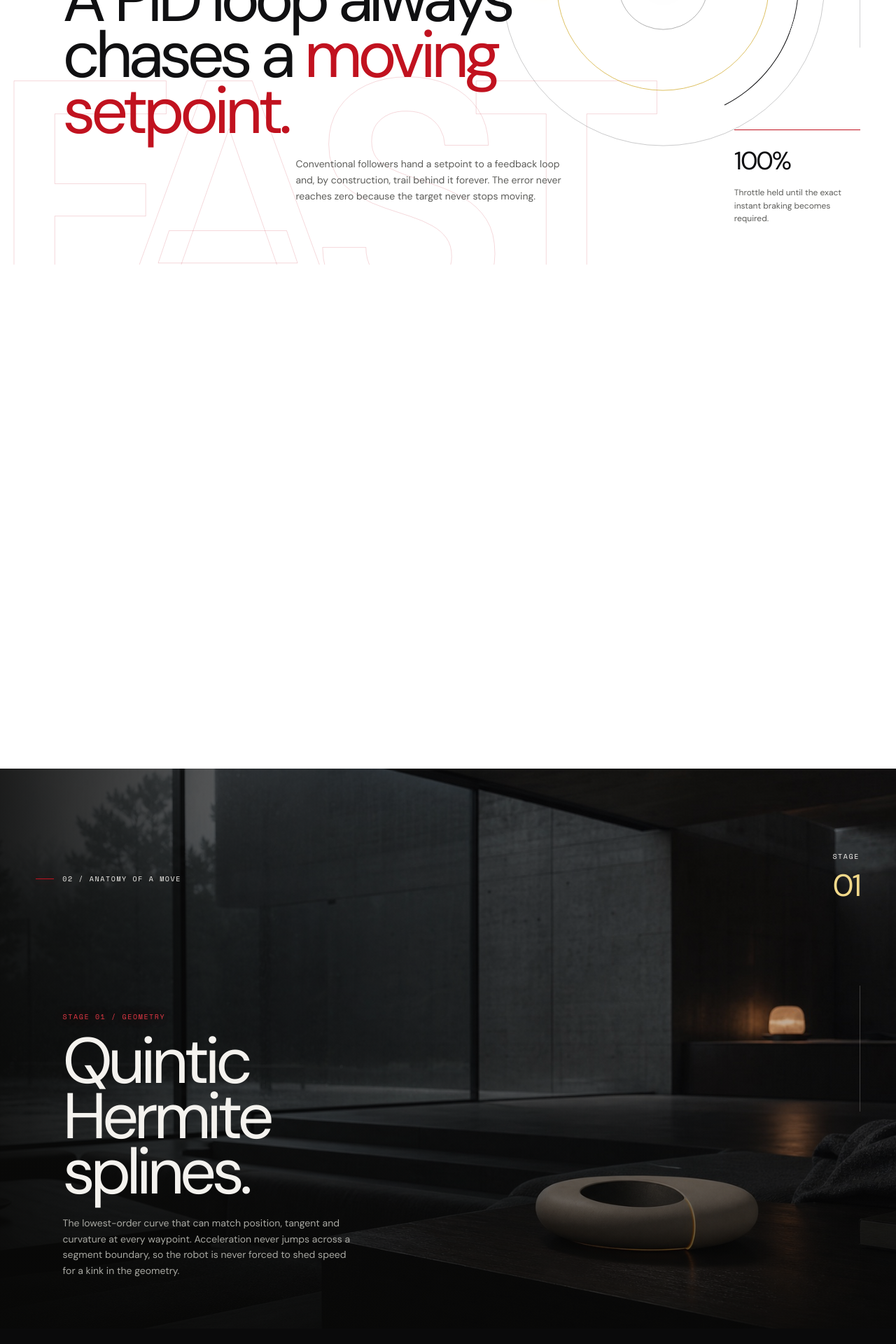
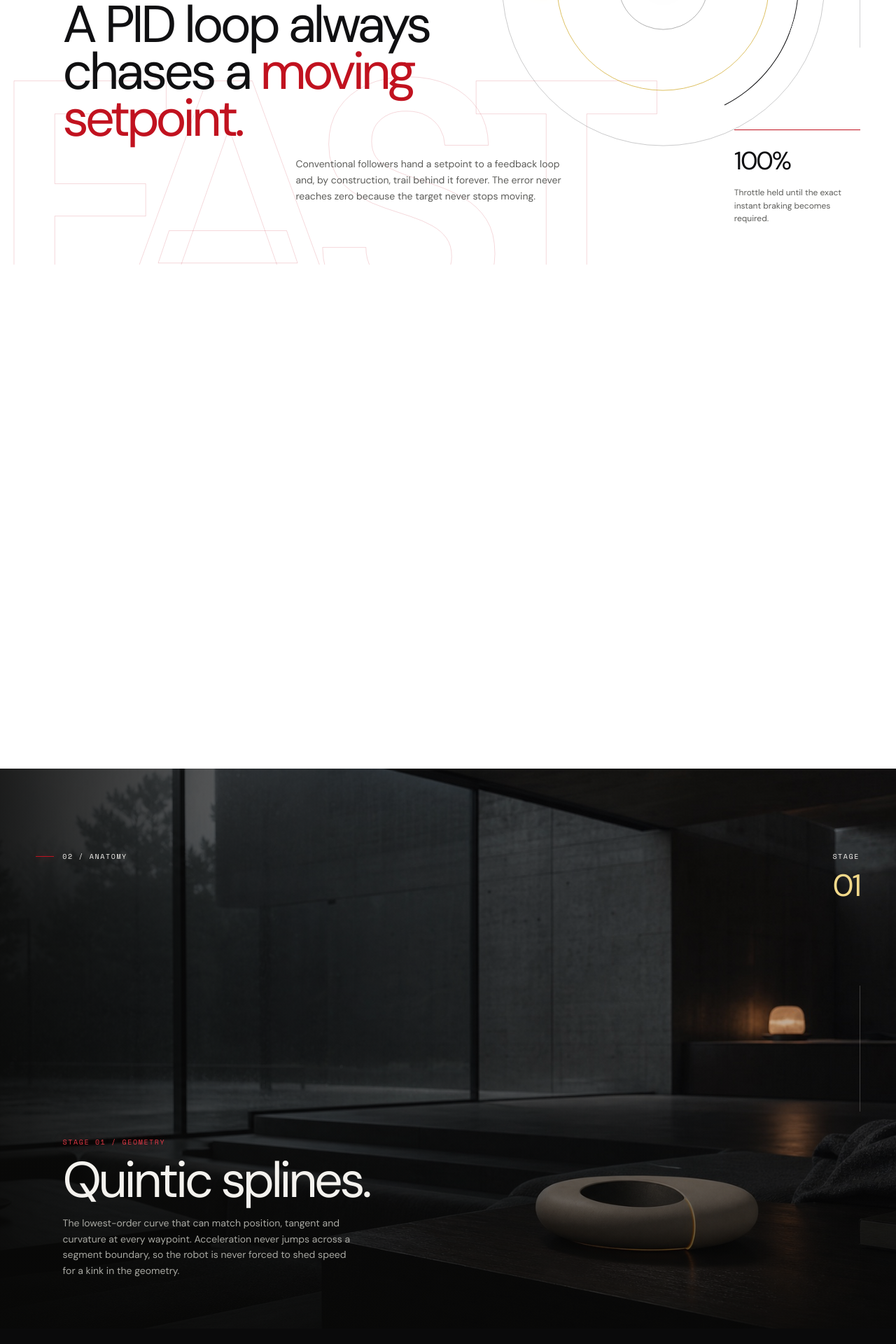
Before and after one commit to CleatsPL/CleatsPLDocs, a React (Vite) app: page / in a window 1280 px wide. Shown: the part 1274-3194 px from the top of the page at 70% size. Built offline with nearby package versions, Linux system fonts and the light colour scheme.

Commit message:
Fix header/copy overlap: shorten headings, replace fixed-height stage blocks with top-anchored flex
Co-authored-by: arena-agent <297053741+arena-agent@users.noreply.github.com>

```diff
--- a/src/components/Field.jsx
+++ b/src/components/Field.jsx
@@ -100,9 +100,9 @@ export default function Field() {
       </div>
       <div className="field-copy reveal">
         <div className="section-tag mono" style={{ justifyContent: 'center' }}>
-          05 / The control field
+          05 / Control field
         </div>
-        <h2>The field it actually solves.</h2>
+        <h2>The field it solves.</h2>
         <p>Every loop: project onto the spline, read the directional acceleration limit, command the maximum the tires will hold.</p>
       </div>
     </section>
--- a/src/components/Kinetic.jsx
+++ b/src/components/Kinetic.jsx
@@ -3,7 +3,7 @@ export default function Kinetic() {
     <section className="kinetic" id="language">
       <div className="kinetic-stage">
         <div className="kinetic-meta">
-          <div className="section-tag mono">09 / The whole loop, three words</div>
+          <div className="section-tag mono">09 / The loop</div>
           <span className="mono">Project / Solve / Commit</span>
         </div>
         <div className="kinetic-words" aria-label="Project. Solve. Commit.">
--- a/src/components/Lab.jsx
+++ b/src/components/Lab.jsx
@@ -20,7 +20,7 @@ export default function Lab() {
           </div>
           <div className="lab-card-content">
             <div className="lab-copy">
-              <h3>Quintic Hermite splines.</h3>
+              <h3>Quintic splines.</h3>
               <p>The lowest-order curve that matches position, tangent and curvature at every waypoint — so acceleration never jumps at a boundary and no speed is shed for a kink in the route.</p>
             </div>
             <div className="lab-visual">
@@ -74,7 +74,7 @@ export default function Lab() {
           </div>
           <div className="lab-card-content">
             <div className="lab-copy">
-              <h3>Arcs, not straight lines.</h3>
+              <h3>True arcs.</h3>
               <p>Odometry is integrated along true arcs of motion rather than straight-line approximations, filtered with outlier rejection so one bad encoder read never corrupts the estimate.</p>
             </div>
             <div className="lab-visual">
--- a/src/components/Metrics.jsx
+++ b/src/components/Metrics.jsx
@@ -7,7 +7,7 @@ export default function Metrics() {
       </div>
       <div className="metrics-grid">
         <article className="metric">
-          <small>Lookahead distance to tune</small>
+          <small>Lookahead to tune</small>
           <div className="metric-value">
             <span data-count="0">0</span>
           </div>
@@ -15,7 +15,7 @@ export default function Metrics() {
           <i className="metric-orbit" aria-hidden="true" />
         </article>
         <article className="metric amber">
-          <small>Weeks of guess-and-check tuning</small>
+          <small>Weeks of tuning</small>
           <div className="metric-value">
             <span data-count="0">0</span>
           </div>
@@ -29,7 +29,7 @@ export default function Metrics() {
           <p>A superellipse in the robot frame gives a true limit for every heading.</p>
         </article>
         <article className="metric">
-          <small>Converged axes required to finish</small>
+          <small>Axes that must converge</small>
           <div className="metric-value">
             <span data-count="2">0</span>
           </div>
--- a/src/components/Modes.jsx
+++ b/src/components/Modes.jsx
@@ -22,7 +22,7 @@ export default function Modes() {
       <div className="modes-title">
         <div>
           <div className="section-tag mono reveal" style={{ marginBottom: 28 }}>
-            10 / Controller states
+            10 / Controllers
           </div>
           <h2 className="reveal">
             Three states.
--- a/src/components/Spatial.jsx
+++ b/src/components/Spatial.jsx
@@ -1,7 +1,7 @@
 const cards = [
   {
     kicker: 'Heading / Decoupled',
-    title: 'Heading is not geometry.',
+    title: 'Not geometry.',
     copy: 'Hold it constant, interpolate it linearly or exponentially, aim it permanently at a field point, take it deliberately the long way around, or leave it tangent to the path.',
   },
   {
@@ -11,7 +11,7 @@ const cards = [
   },
   {
     kicker: 'Recovery / Live replan',
-    title: 'Knocked off? Regenerate.',
+    title: 'Replan live.',
     copy: 'Splines can be told to replan themselves live, rebuilding from the robot’s actual pose the moment it strays beyond a per-path tolerance.',
   },
 ];
@@ -22,7 +22,7 @@ export default function Spatial() {
       <div className="spatial-stage">
         <div className="spatial-head">
           <div>
-            <div className="section-tag mono">06 / Heading &amp; recovery</div>
+            <div className="section-tag mono">06 / Heading</div>
             <h2>Point anywhere.</h2>
           </div>
           <p>
--- a/src/components/Story.jsx
+++ b/src/components/Story.jsx
@@ -1,17 +1,17 @@
 const panels = [
   {
     kicker: 'Stage 01 / Geometry',
-    title: 'Quintic Hermite splines.',
+    title: 'Quintic splines.',
     copy: 'The lowest-order curve that can match position, tangent and curvature at every waypoint. Acceleration never jumps across a segment boundary, so the robot is never forced to shed speed for a kink in the geometry.',
   },
   {
     kicker: 'Stage 02 / Tracking',
-    title: 'No lookahead. None.',
+    title: 'No lookahead.',
     copy: 'A lookahead distance is a tunable fudge factor that cuts corners and trades accuracy for smoothness. Cleats projects the robot onto the nearest point of the spline instead — tangential drive blended with a perpendicular correction that scales with actual cross-track error.',
   },
   {
     kicker: 'Stage 03 / Arrival',
-    title: 'Then the LQR takes over.',
+    title: 'The LQR lands it.',
     copy: 'Time-optimal transit hands off to an optimal state-feedback controller that treats position, strafe and heading as one coupled system, driving residual error continuously to zero rather than oscillating around it.',
   },
 ];
@@ -24,7 +24,7 @@ export default function Story() {
           <img src="/assets/echo01-story-rain.jpg" alt="A robot tracking a spline path across the field" loading="lazy" />
         </div>
         <div className="story-top">
-          <div className="section-tag mono">02 / Anatomy of a move</div>
+          <div className="section-tag mono">02 / Anatomy</div>
           <div className="story-index">
             <span>STAGE</span>
             <b id="storyIndex">01</b>
--- a/src/styles.css
+++ b/src/styles.css
@@ -482,11 +482,13 @@ transform: translateX(-50%)
 .section-tag {
 display: flex;
 align-items: center;
-gap: 12px
+gap: 12px;
+white-space: nowrap
 }
 .section-tag:before {
 content: "";
 width: 26px;
+flex: 0 0 26px;
 height: 1px;
 background: var(--red);
 box-shadow: 0 0 10px rgba(193, 18, 31, .45)
@@ -513,7 +515,7 @@ background-size: 25vw 25vw
 }
 .premise-top {
 position: absolute;
-z-index: 6;
+z-index: 8;
 top: 122px;
 left: clamp(20px, 4vw, 64px);
 right: clamp(20px, 4vw, 64px);
@@ -523,7 +525,9 @@ justify-content: space-between;
 gap: 24px
 }
 .premise-step {
-color: #5f5f5c
+color: #5f5f5c;
+flex: 0 0 auto;
+white-space: nowrap
 }
 .premise-word {
 position: absolute;
@@ -595,7 +599,10 @@ z-index: 4;
 left: clamp(20px, 7vw, 110px);
 right: clamp(20px, 4vw, 64px);
 bottom: clamp(52px, 9vh, 104px);
-height: 46vh;
+top: 200px;
+height: auto;
+display: flex;
+align-items: flex-end;
 perspective: 900px
 }
 .premise-beat {
@@ -614,11 +621,12 @@ color: #8f6d1f
 }
 .premise-beat h2 {
 font-weight: 400;
-font-size: clamp(48px, 7.3vw, 112px);
-line-height: .86;
-letter-spacing: -.072em;
-margin: 17px 0 24px;
-max-width: 10.5ch
+font-size: clamp(40px, 5.8vw, 92px);
+line-height: .9;
+letter-spacing: -.06em;
+margin: 15px 0 20px;
+max-width: 13ch;
+overflow-wrap: break-word
 }
 .premise-beat h2 em {
 font-style: normal;
@@ -704,12 +712,19 @@ display: none
 }
 .story-top {
 position: absolute;
-z-index: 4;
+z-index: 6;
 top: 118px;
 left: clamp(20px, 4vw, 64px);
 right: clamp(20px, 4vw, 64px);
 display: flex;
-justify-content: space-between
+justify-content: space-between;
+align-items: flex-start;
+gap: 20px
+}
+.story-top .section-tag,
+.story-top .story-index {
+flex: 0 0 auto;
+white-space: nowrap
 }
 .story-index {
 font: 10px var(--mono);
@@ -728,9 +743,13 @@ margin-top: 5px
 position: absolute;
 z-index: 4;
 left: clamp(20px, 7vw, 110px);
-right: 20px;
+right: clamp(20px, 4vw, 64px);
 bottom: clamp(48px, 9vh, 100px);
-height: 235px
+top: 210px;
+height: auto;
+display: flex;
+align-items: flex-end;
+pointer-events: none
 }
 .story-panel {
 position: absolute;
@@ -740,6 +759,9 @@ transform: translateY(35px);
 pointer-events: none
 }
 .story-panel.active {
+pointer-events: auto
+}
+.story-panel.active {
 opacity: 1;
 transform: none
 }
@@ -749,11 +771,12 @@ text-shadow: 0 0 18px rgba(230, 57, 70, .35)
 }
 .story-panel h2 {
 font-weight: 400;
-font-size: clamp(48px, 7.2vw, 112px);
-line-height: .86;
-letter-spacing: -.07em;
-margin: 16px 0 22px;
-max-width: 9ch
+font-size: clamp(40px, 5.6vw, 88px);
+line-height: .9;
+letter-spacing: -.06em;
+margin: 14px 0 18px;
+max-width: 14ch;
+overflow-wrap: break-word
 }
 .story-panel p {
 font-size: 14px;
@@ -826,12 +849,20 @@ background: linear-gradient(90deg, rgba(7, 7, 6, .78), rgba(7, 7, 6, .18) 56%, r
 }
 .quiet-head {
 position: absolute;
-z-index: 4;
+z-index: 6;
 top: 118px;
 left: clamp(20px, 4vw, 64px);
 right: clamp(20px, 4vw, 64px);
 display: flex;
-justify-content: space-between
+justify-content: space-between;
+align-items: flex-start;
+gap: 20px;
+flex-wrap: wrap
+}
+.quiet-head .section-tag,
+.quiet-head .quiet-time {
+flex: 0 0 auto;
+white-space: nowrap
 }
 .quiet-time {
 color: var(--red-bright)
@@ -842,22 +873,29 @@ z-index: 4;
 left: clamp(20px, 7vw, 110px);
 right: clamp(20px, 4vw, 64px);
 bottom: clamp(50px, 9vh, 105px);
-height: 240px
+top: 210px;
+height: auto;
+display: flex;
+align-items: flex-end;
+pointer-events: none
 }
 .quiet-beat {
 position: absolute;
 inset: auto 0 0;
-opacity: 0
+opacity: 0;
+pointer-events: auto
 }
 .quiet-beat:first-child {
 opacity: 1
 }
 .quiet-beat h2 {
-font-size: clamp(56px, 9vw, 142px);
-line-height: .8;
-letter-spacing: -.08em;
+font-size: clamp(42px, 6.4vw, 104px);
+line-height: .88;
+letter-spacing: -.065em;
 font-weight: 400;
-margin: 13px 0 25px
+margin: 12px 0 20px;
+max-width: 13ch;
+overflow-wrap: break-word
 }
 .quiet-beat p {
 font-size: 14px;
@@ -2007,10 +2045,12 @@ margin-left: auto
 height: 180vh
 }
 .story-panels {
-height: 275px
+top: 180px;
+height: auto
 }
 .story-panel h2 {
-font-size: 15vw
+font-size: clamp(34px, 8.4vw, 62px);
+max-width: 16ch
 }
 .story-panel p {
 margin: 0;
@@ -2020,10 +2060,12 @@ max-width: 34ch
 height: 170vh
 }
 .quiet-copy {
-height: 270px
+top: 180px;
+height: auto
 }
 .quiet-beat h2 {
-font-size: 16vw
+font-size: clamp(36px, 9vw, 68px);
+max-width: 14ch
 }
 .quiet-beat p {
 margin-left: 0
@@ -2246,13 +2288,26 @@ top: 96px
 font-size: 34px
 }
 .story-panels {
-bottom: 42px
+bottom: 42px;
+top: 150px
 }
 .story-panel h2 {
-font-size: 17vw
+font-size: clamp(30px, 9.4vw, 46px);
+max-width: 15ch
+}
+.story-panel p {
+font-size: 13px
 }
 .quiet-copy {
-bottom: 38px
+bottom: 38px;
+top: 150px
+}
+.quiet-beat h2 {
+font-size: clamp(32px, 10vw, 50px);
+max-width: 13ch
+}
+.quiet-beat p {
+font-size: 13px
 }
 .quiet-rail {
 right: 20px
@@ -2375,7 +2430,9 @@ margin-bottom: 45px
 }
 .story-panels {
 position: static;
-height: auto
+top: auto;
+height: auto;
+display: block
 }
 .story-panel {
 position: static;
@@ -2402,7 +2459,9 @@ display: none
 .quiet-head,
 .quiet-copy {
 position: static;
-height: auto
+top: auto;
+height: auto;
+display: block
 }
 .quiet-copy {
 margin-top: 60px
@@ -2489,14 +2548,16 @@ margin: 60px 0 0
 height: 170vh
 }
 .premise-copy {
-height: 50vh;
+top: 180px;
+height: auto;
 right: 20px
 }
 .premise-beat {
 max-width: 80vw
 }
 .premise-beat h2 {
-font-size: clamp(46px, 10vw, 82px)
+font-size: clamp(34px, 8vw, 62px);
+max-width: 15ch
 }
 .premise-beat p {
 margin-left: 0;
@@ -2521,13 +2582,15 @@ top: 96px
 .premise-copy {
 left: 20px;
 bottom: 38px;
-height: 52vh
+top: 150px;
+height: auto
 }
 .premise-beat {
 max-width: calc(100vw - 40px)
 }
 .premise-beat h2 {
-font-size: 13vw
+font-size: clamp(30px, 8.6vw, 46px);
+max-width: 14ch
 }
 .premise-signal {
 width: 72vw;
@@ -2560,7 +2623,9 @@ display: none
 .premise-top,
 .premise-copy {
 position: static;
-height: auto
+top: auto;
+height: auto;
+display: block
 }
 .premise-top {
 margin-bottom: 55px
```
Also changed, not shown: src/components/Quiet.jsx (+5 -5 lines).
